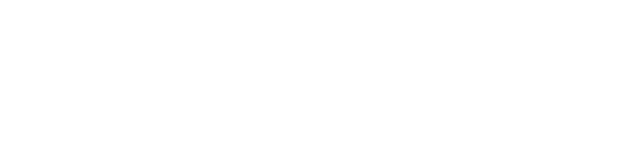
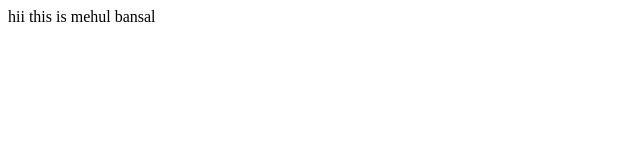
Before and after one commit to amanthegarg/gitpractice, a plain HTML site: page index.html in a window 1280 px wide. Shown: the whole page, without its empty margins (0-640 px from the left). Drawn offline with Linux system fonts and the light colour scheme.

Commit message:
added div in index.html

```diff
--- a/index.html
+++ b/index.html
@@ -6,6 +6,6 @@
     <title>Document</title>
 </head>
 <body>
-
+    <div>hii this is mehul bansal</div>
 </body>
 </html>
```
